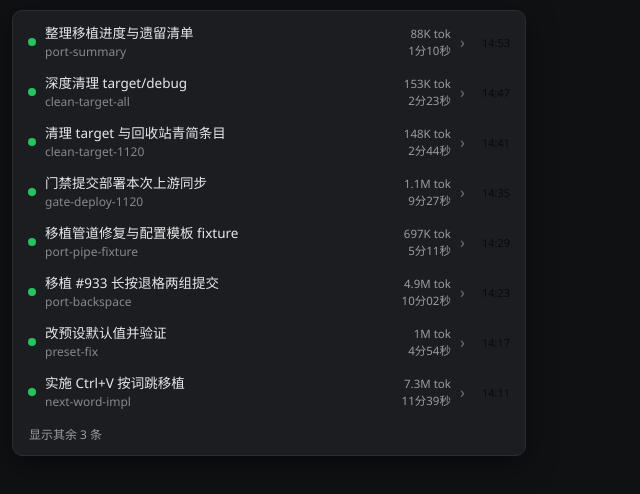
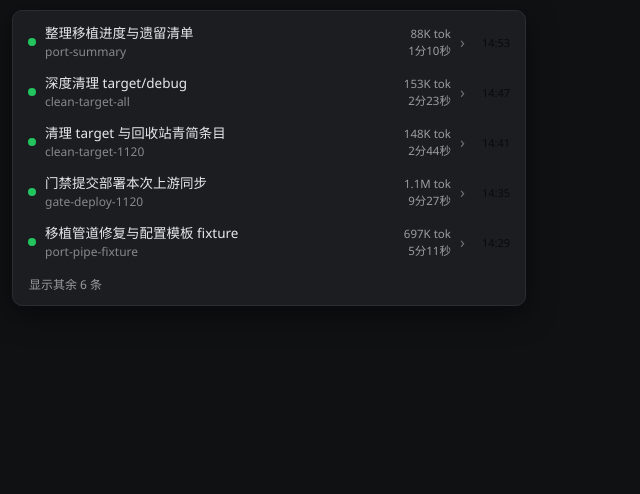
Before and after one commit to codesimplebird/dsh-plugins, a plain HTML site: page lab/roster-preview.html in a window 1280 px wide. Shown: the whole page, without its empty margins (0-640 px from the left). Drawn offline with Linux system fonts and the light colour scheme.

Commit message:
chore(lab): 折叠预览与 Chrome 测试命令更新到 v0.3.4

```diff
--- a/lab/roster-preview.html
+++ b/lab/roster-preview.html
@@ -167,7 +167,7 @@ window.__ModuleLoader__.load({
     const TIME_CLASS = 'dsh-roster-time'
     const HIDDEN_CLASS = 'dsh-roster-row-collapsed'
     const TOGGLE_ATTR = 'data-dsh-roster-toggle'
-    const COLLAPSE_AFTER = 8
+    const COLLAPSE_AFTER = 5
 
     /** Per-panel expansion state; panels are recreated on every open. */
     const expandedPanels = new WeakSet()
```
Also changed, not shown: lab/roster-preview.png, plugins/dsh-subagent-running-count/README.md.
